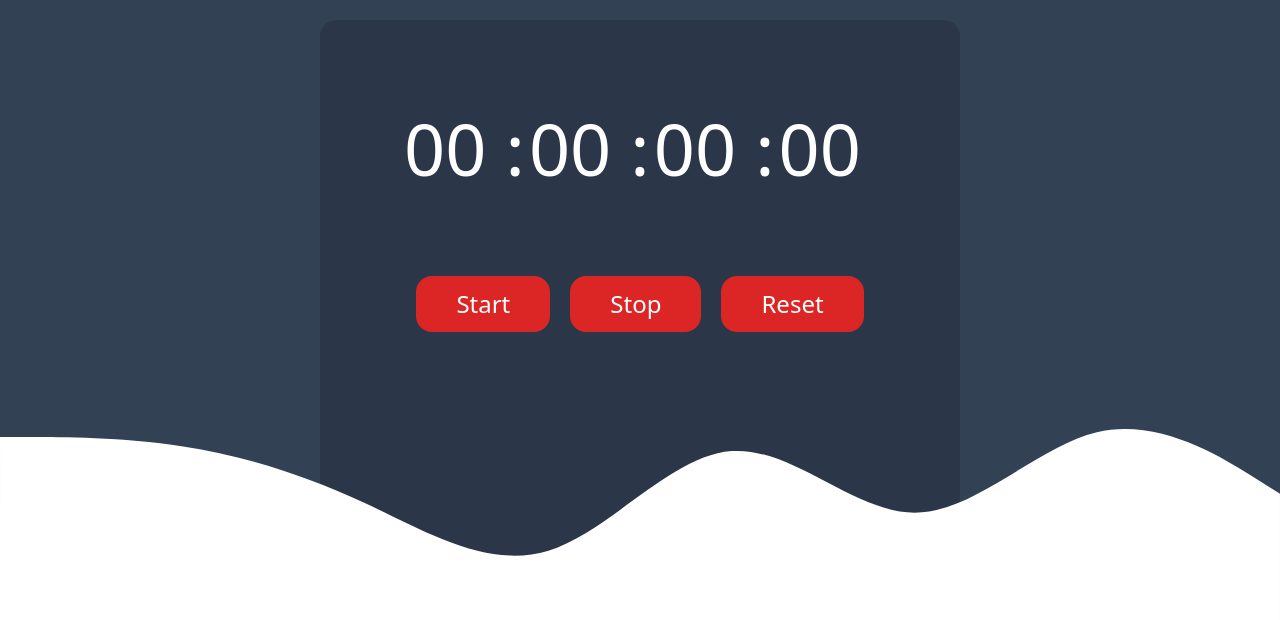
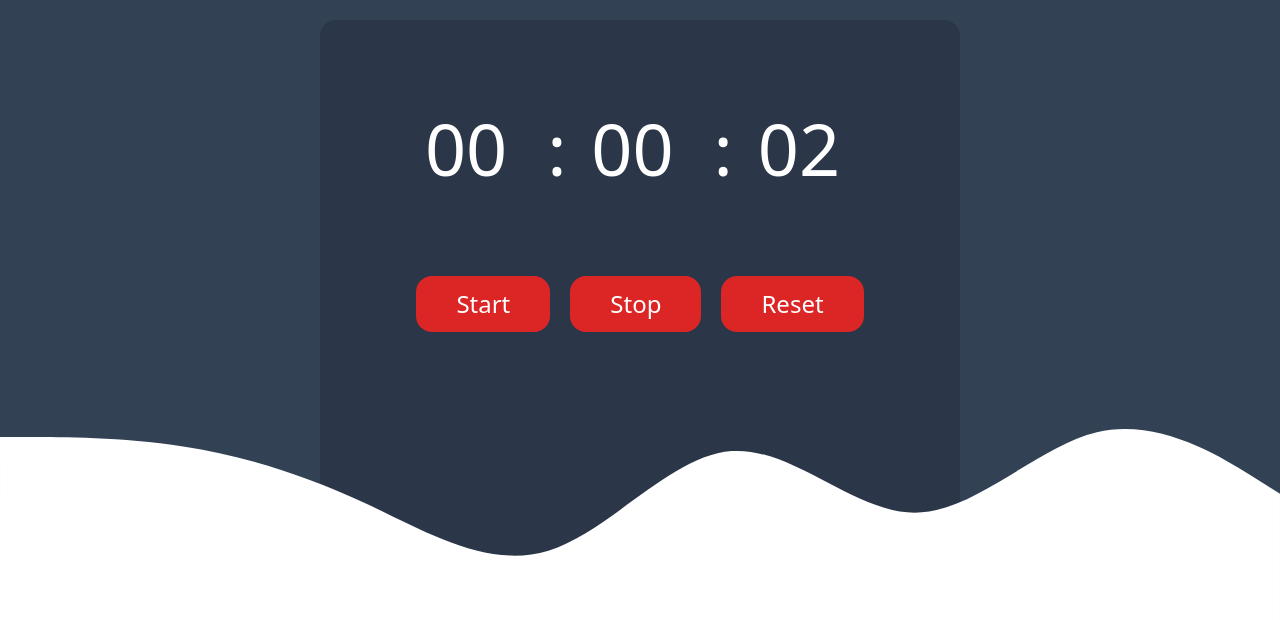
Before and after one commit to yudhi1933/BELAJAR, a website: page public/stopwatch.html in a window 1280 px wide. Both pictures are taken after a click on the button "Start". Shown: the top 620 px of the page. Drawn offline with Linux system fonts and the light colour scheme.

Commit message:
menghapus milidetk di html dan membuat ulang java script

```diff
--- a/public/script/stopwatch.js
+++ b/public/script/stopwatch.js
@@ -1,3 +1,30 @@
-clearInterval(timer);
-console.log("Timer dihentikan");
-timer = null;
+let timer = null;
+let totalDetik = 0;
+
+function start() {
+    if (timer) clearInterval(timer);
+    timer = setInterval(function () {
+        totalDetik++;
+        let detik = totalDetik % 60;
+        let menit = Math.floor(totalDetik / 60);
+        let jam = Math.floor(totalDetik / 3600);
+        document.getElementById("jam").value = ("0" + jam).slice(-2);
+        document.getElementById("menit").value = ("0" + menit).slice(-2);
+        document.getElementById("detik").value = ("0" + detik).slice(-2);
+
+    }, 1000);
+
+};
+
+function stop() {
+    clearInterval(timer);
+    console.log("Timer dihentikan");
+};
+
+function reset() {
+    clearInterval(timer);
+    totalDetik = 0;
+    document.getElementById("jam").value = "00";
+    document.getElementById("menit").value = "00";
+    document.getElementById("detik").value = "00";
+};
--- a/public/stopwatch.html
+++ b/public/stopwatch.html
@@ -16,8 +16,6 @@
                     <input type="number" readonly value="00" id="menit" name="menit" class="h-44 w-full text-7xl text-center bg-transparent border-none outline-none focus:ring-0 focus:border-transparent text-white">
                     <span class="text-7xl text-white">:</span>
                     <input type="number" readonly value="00" id="detik" name="detik" class="h-44 w-full text-7xl text-center bg-transparent border-none outline-none focus:ring-0 focus:border-transparent text-white">
-                    <span class="text-7xl text-white">:</span>
-                    <input type="number" readonly value="00" id="milidetik" name="milidetik" class="h-44 w-full text-7xl text-center bg-transparent border-none outline-none focus:ring-0 focus:border-transparent text-white">
                 </div>
                 <div class="flex justify-center gap-5 mt-10">
                     <button onclick="start()" class="bg-red-600 text-2xl text-white py-3 px-10 rounded-2xl hover:bg-red-500 transition transform active:scale-95">Start</button>
```
